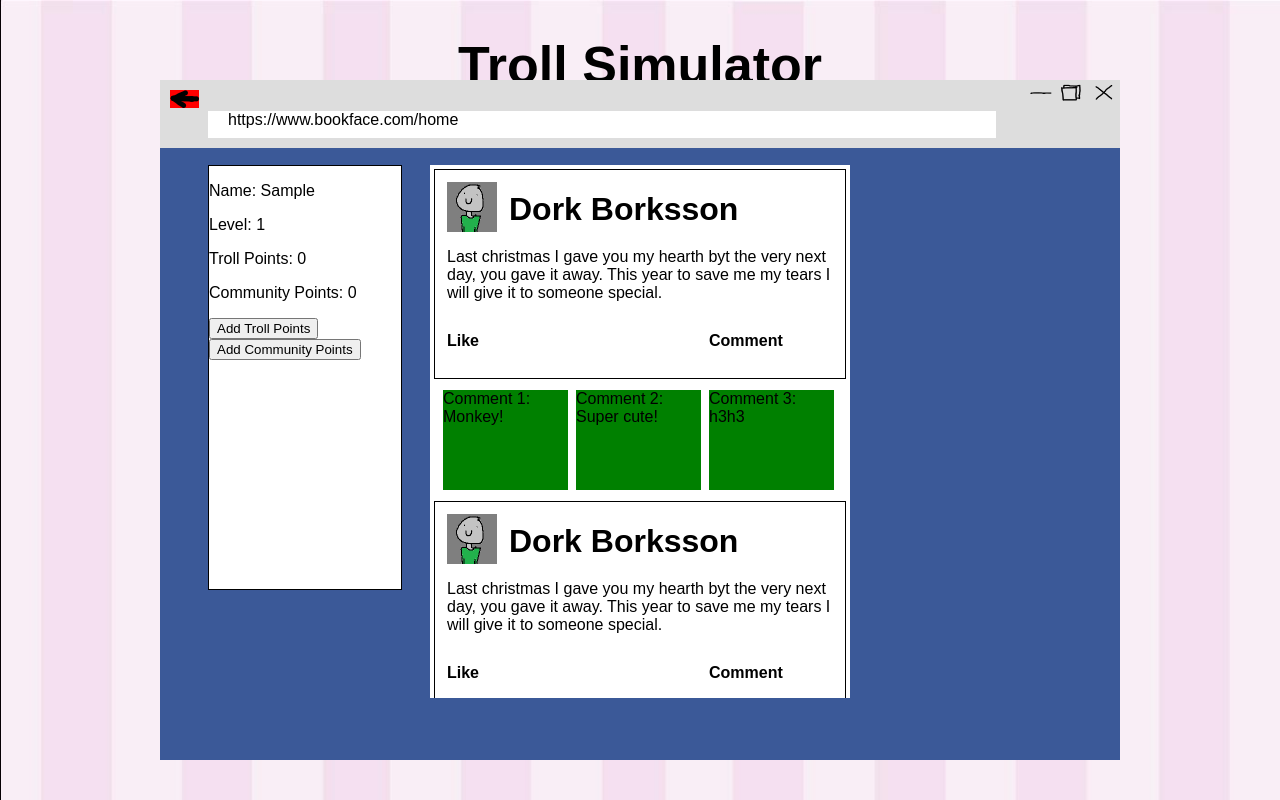
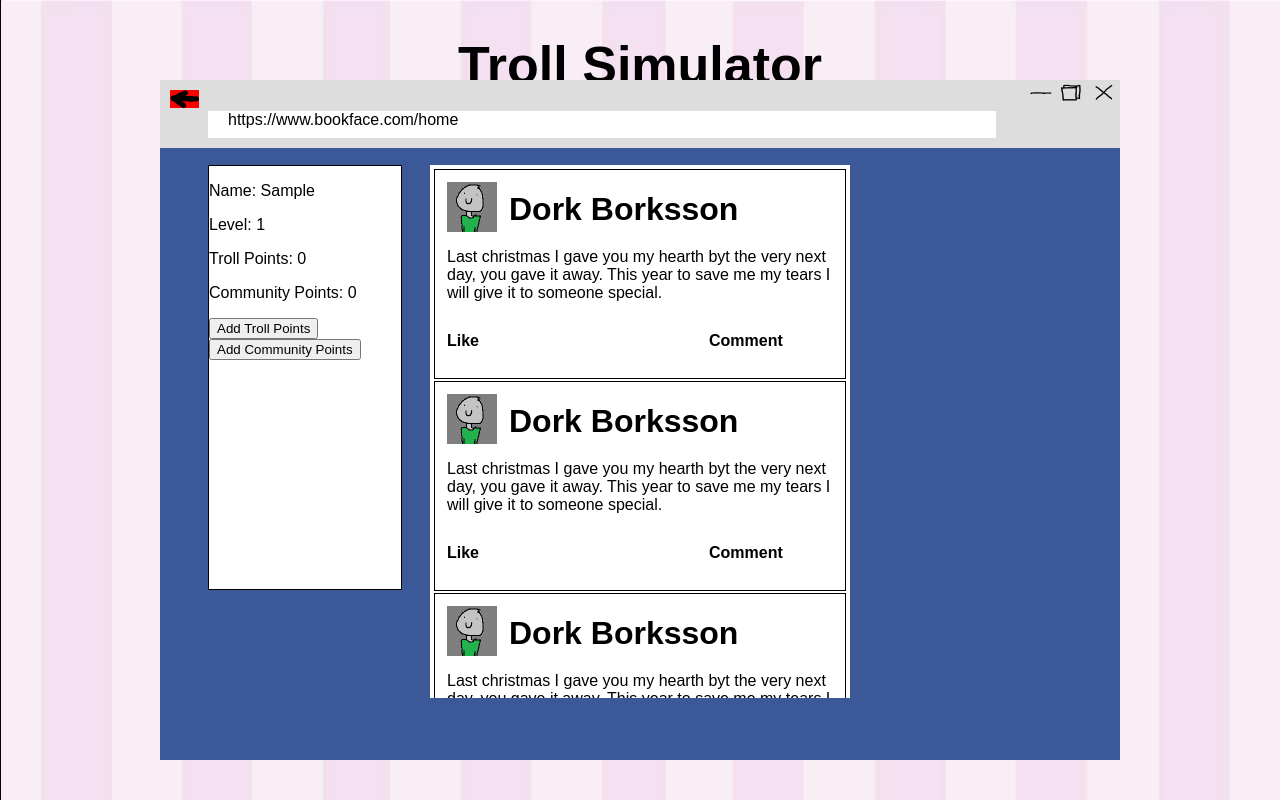
Before and after one commit to perblawiik/the-cake, a React (Create React App) app: page / in a window 1280 px wide. Both pictures are taken after typing "Sample" into the empty fields and a click on the button "Submit". Built offline with nearby package versions, Linux system fonts and the light colour scheme.

Commit message:
Comment clickability
* Added clickability for hiding and showing comments.
* Added commentaries to the code

```diff
--- a/src/js/classes/CommentSection.js
+++ b/src/js/classes/CommentSection.js
@@ -30,10 +30,29 @@ class CommentSection extends Component {
 
     render() {
 
+		// Css for the "parent" div when return. Size set to zero by default to hide the comment options.
+		let containerStyle = {
+			overflow: 'hidden',
+			width: 0,
+			height: 0
+		};
+
+		// Check if comment options should show or not
+		if (this.props.showComments) {
+            containerStyle.width = '100%';
+            containerStyle.height = '100%';
+		}
+		else {
+            containerStyle.width = 0;
+            containerStyle.height = 0;
+		}
+
+		// Css for active comment options (interactions available)
     	const commentStyle1 = {
-    		margin: '4px', display: 'inline-block', backgroundColor: 'green', width: "125px", height: '100px', cursor: 'pointer'
+    		margin: '4px', float: 'left', backgroundColor: 'green', width: "125px", height: '100px', cursor: 'pointer'
     	};
 
+        // Css for inactive comments (interactions unavailable)
     	const commentStyle2 = {
             margin: 'auto', backgroundColor: 'grey', width: "125px", height: '100px'
 		};
@@ -50,19 +69,22 @@ class CommentSection extends Component {
             // By default this.state.commentTree is null since no comment tree has been chosen by player
     		case null:
 	    		return(
-		            <div>
+		            <div style={containerStyle}>
+						{/* Div for comment option 1 (comment tree 1) */}
 		            	<div style={commentStyle1} onClick={this.setCommentTree.bind(this, CommentTree.TREE1, tree1.trollPoints, tree1.communityPoints)}>
 		            		<p style={pStyle}>
 								Comment 1:<br/>
 								{tree1.comment1}
 							</p>
 		            	</div>
+                        {/* Div for comment option 2 (comment tree 2) */}
 		            	<div style={commentStyle1} onClick={this.setCommentTree.bind(this, CommentTree.TREE2, tree2.trollPoints, tree2.communityPoints)}>
 		            		<p style={pStyle}>
 								Comment 2:<br/>
 								{tree2.comment1}
 							</p>
 		            	</div>
+                        {/* Div for comment option 3 (comment tree 3)*/}
 		            	<div style={commentStyle1} onClick={this.setCommentTree.bind(this, CommentTree.TREE3, tree3.trollPoints, tree3.communityPoints)}>
 		            		<p style={pStyle}>
 								Comment 3:<br/>
@@ -74,7 +96,8 @@ class CommentSection extends Component {
             // Return comment tree 1
 	        case CommentTree.TREE1:
 	        	return(
-                    <div>
+					<div style={containerStyle}>
+						{/* Div for the first comment chosen */}
 	        			<div style={commentStyle2}>
 		            		<p style={pStyle}>
 								Comment 1:<br/>
@@ -82,12 +105,15 @@ class CommentSection extends Component {
 							</p>
 		            		<p>Reply 1: {tree1.reply1}</p>
 		            	</div>
+						<br/>
+						{/* Comment option 2.1 */}
 		            	<div style={commentStyle1} onClick={this.setCommentTree.bind(this, 1, tree1.tree1_1.trollPoints, tree1.tree1_1.communityPoints)}>
 							<p style={pStyle}>
 								Comment 2.1:<br/>
 								{tree1.tree1_1.comment2_1}
 							</p>
 		            	</div>
+                        {/* Comment option 2.2 */}
 		            	<div style={commentStyle1} onClick={this.setCommentTree.bind(this, 1, tree1.tree1_2.trollPoints, tree1.tree1_2.communityPoints)}>
 		            		<p style={pStyle}>
 								Comment 2.2:<br/>
@@ -99,13 +125,13 @@ class CommentSection extends Component {
             // Return comment tree 2
 	        case CommentTree.TREE2:
 	        	return(
-	        		<div>
+					<div style={containerStyle}>
 	        		</div>
 	        	);
             // Return comment tree 3
 	        case CommentTree.TREE3:
 	        	return(
-	        		<div>
+					<div style={containerStyle}>
 	        		</div>
 	        	);
 	        default:
--- a/src/js/classes/MainPage.js
+++ b/src/js/classes/MainPage.js
@@ -3,8 +3,6 @@ import React, { Component } from 'react';
 import Post from './Post';
 
 import postInformation from '../../json/posts.json'
-
-import CommentSection from'./CommentSection';
 
 import PlayerInfo from'./PlayerInfo';
 
@@ -42,6 +40,7 @@ class MainPage extends Component {
             level: this.state.playerLevel
         };
 
+		// Css for inner div containing the posts
 		const newsFlowInner = {
             backgroundColor: 'white',
             position: 'absolute',
@@ -52,6 +51,7 @@ class MainPage extends Component {
             overflowY: 'scroll'
         };
 
+		// Css for outer div (used to hide the scrollbar)
         const newsFlowOuter = {
             position: 'absolute',
             margin: 'auto',
@@ -95,22 +95,20 @@ class MainPage extends Component {
 							<tbody style={tableStyle}>
 								<tr>
 									<td style={{border:'1px solid black'}}>
-										<Post postInfo={postInfo.p01}/>
-									</td>
-								</tr>
-								<tr>
-									<td>
-										<CommentSection postInfo={postInfo.p01} addPlayerPoints={this.addPlayerPoints.bind(this)}/>
+										{/* First post (p01) */}
+										<Post postInfo={postInfo.p01} addPlayerPoints={this.addPlayerPoints.bind(this)}/>
 									</td>
 								</tr>
 								<tr>
 									<td style={{border:'1px solid black'}}>
-										<Post postInfo={postInfo.p01}/>
+										{/* This should be post 2 (p02) */}
+										<Post postInfo={postInfo.p01} addPlayerPoints={this.addPlayerPoints.bind(this)}/>
 									</td>
 								</tr>
 								<tr>
 									<td style={{border:'1px solid black'}}>
-										<Post postInfo={postInfo.p01}/>
+                                        {/* This should be post 3 (p03) */}
+										<Post postInfo={postInfo.p01} addPlayerPoints={this.addPlayerPoints.bind(this)}/>
 									</td>
 								</tr>
 							</tbody>
--- a/src/js/classes/Post.js
+++ b/src/js/classes/Post.js
@@ -1,8 +1,28 @@
 import React, { Component } from 'react';
+
+import CommentSection from'./CommentSection';
 
 import '../../css/Post.css';
 
 class Post extends Component {
+
+    constructor(props) {
+        super(props);
+        this.state = {
+            showComments: false
+        }
+    }
+
+    // Switch between true and false
+    commentSwitch() {
+        // If comments are showing set to false
+        if (this.state.showComments) {
+            this.setState({showComments: false})
+        } // If comments are hidden set to true
+        else {
+            this.setState({showComments: true})
+        }
+    }
 
     render() {
 
@@ -42,14 +62,15 @@ class Post extends Component {
                                  </p>
                             </td>
                             <td className='commentButton'>
-                                <p>
-                                    {/*Add clickabillity*/}
+                                <p style={{cursor: 'pointer'}} onClick={this.commentSwitch.bind(this)}>
                                     Comment
                                 </p>
                             </td>
                         </tr>
                     </tbody>
                 </table>
+                {/* Add post information, a function for adding points and boolean for showing and hiding comments */}
+                <CommentSection postInfo={this.props.postInfo} addPlayerPoints={this.props.addPlayerPoints.bind(this)} showComments={this.state.showComments}/>
             </div>
         );
     }
```
